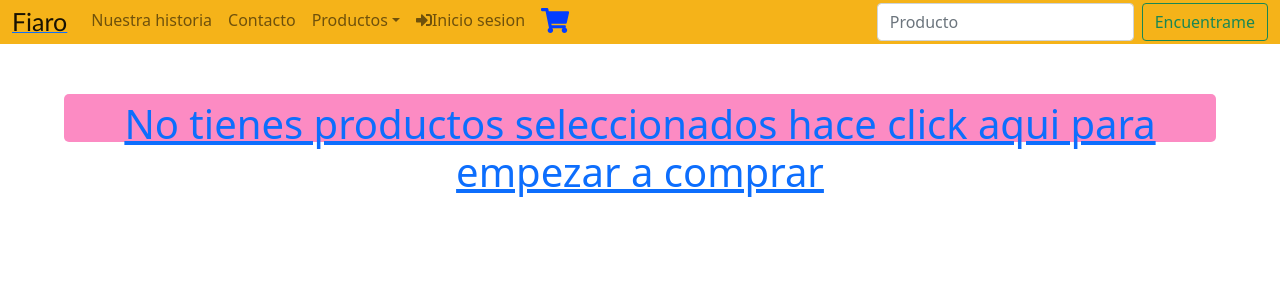
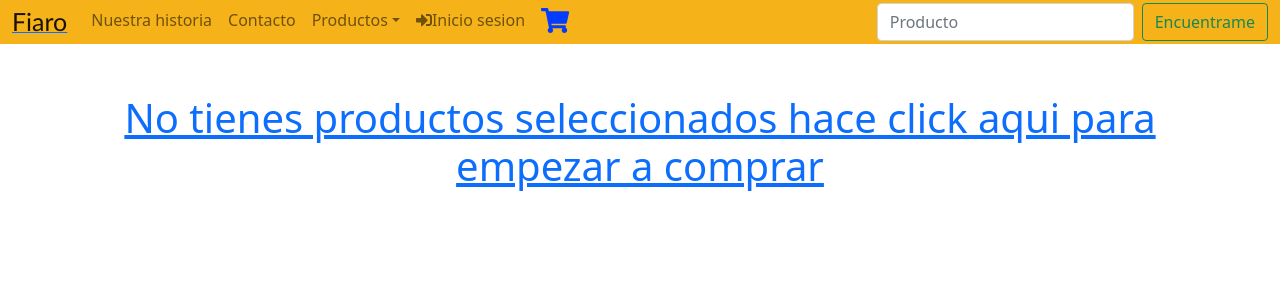
Before and after one commit to gustavomarin18/fiaro-ropa-deportiva, a React (Create React App) app: page /cart in a window 1280 px wide. Shown: the top 300 px of the page. Built offline with nearby package versions, Linux system fonts and the light colour scheme.

Commit message:
cambie estilo del link de cart-marin

```diff
--- a/src/components/Cart/Cart.jsx
+++ b/src/components/Cart/Cart.jsx
@@ -33,7 +33,7 @@ const Cart = () => {
         </div>
       ) : (
         <div className="empty">
-        <Link className="linkToProducts" to="/">
+        <Link  to="/">
           <h1>
             No tienes productos seleccionados hace click aqui para empezar a
             comprar
```
